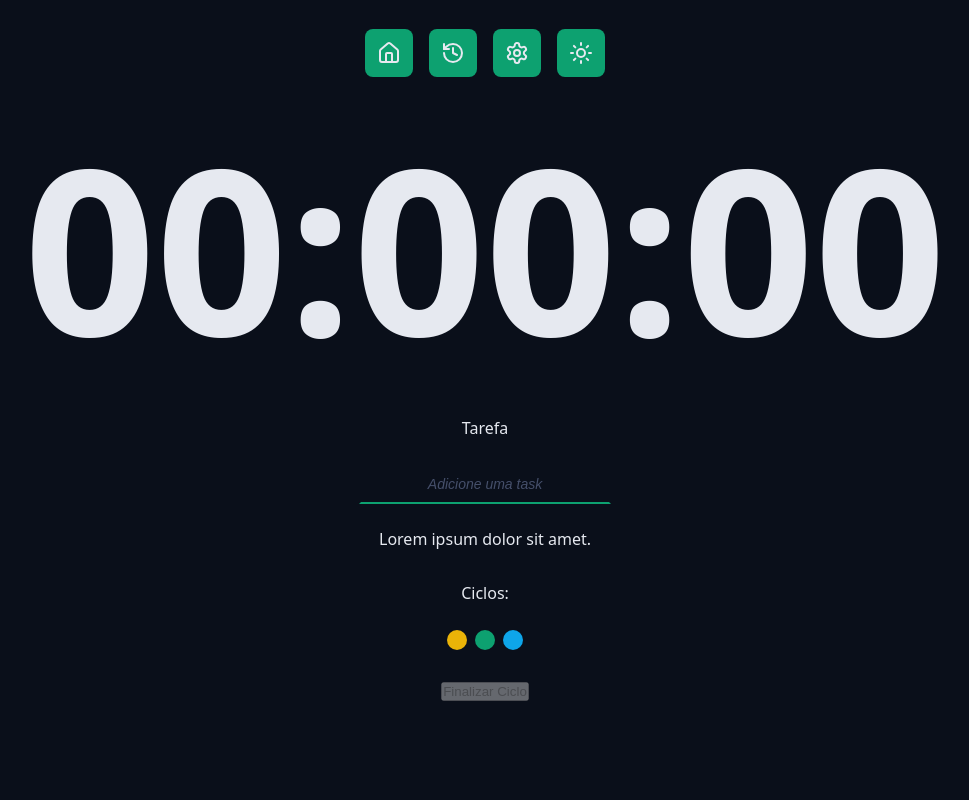
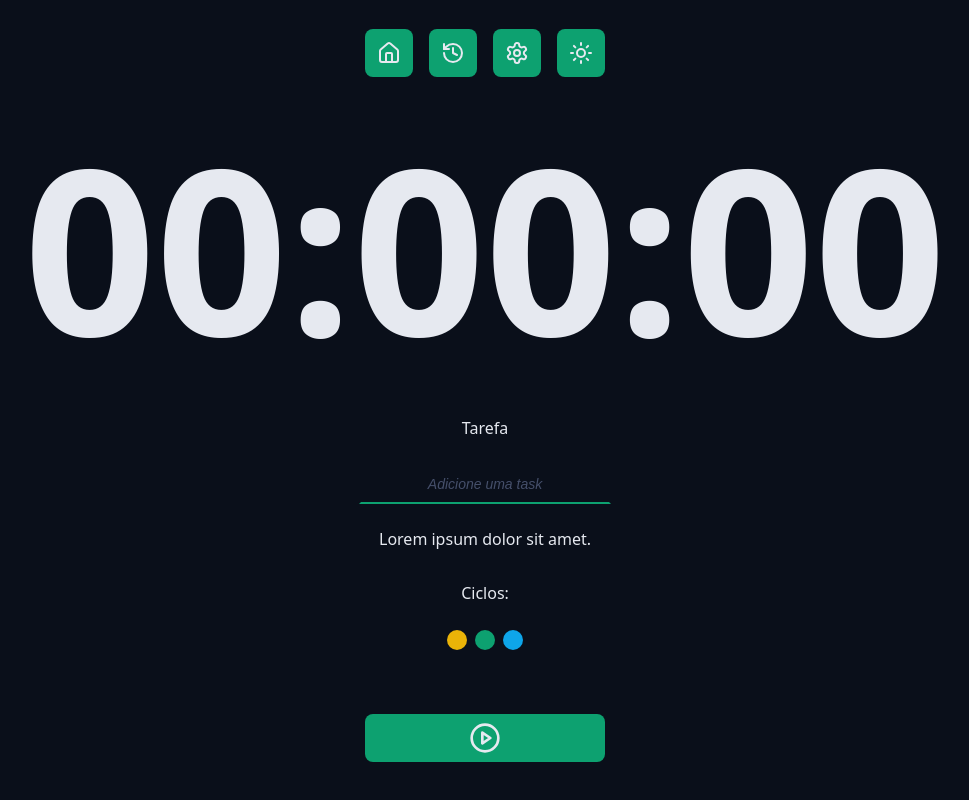
Before and after one commit to robsonhansen/temporus, a React (Vite) app: page / in a window 1280 px wide. Shown: the part 196-996 px from the top of the page, without its empty margins (155-1124 px from the left). Before the commit the page ends 929 px from the top, so only its background shows below. Built offline with nearby package versions, Linux system fonts and the light colour scheme.

Commit message:
feat: componente button

```diff
--- a/src/App.tsx
+++ b/src/App.tsx
@@ -5,9 +5,11 @@
 import { Logo } from "./components/Logo";
 import { Menu } from "./components/Menu";
 import { Cycles } from "./components/Cycles";
+import { DefaultButton } from "./components/DefaultButton";
 
 import "./styles/global.css";
 import "./styles/theme.css";
+import { PlayCircleIcon } from "lucide-react";
 export function App() {
   return (
     <>
@@ -27,7 +29,7 @@
         <Cycles />
       </Container>
       <Container>
-        <button disabled>Finalizar Ciclo</button>
+        <DefaultButton icon={<PlayCircleIcon />} />
       </Container>
     </>
   );
--- /dev/null
+++ b/src/components/DefaultButton/index.tsx
@@ -0,0 +1,14 @@
+import styles from "./styles.module.css";
+
+type DefaultButtonProps = {
+  icon: React.ReactNode;
+  color?: "green" | "red";
+} & React.ComponentProps<"button">;
+
+export function DefaultButton({ icon, color = "green", ...props }: DefaultButtonProps) {
+  return (
+    <button className={`${styles.button} ${styles[color]}`} {...props}>
+      {icon}
+    </button>
+  );
+}
--- /dev/null
+++ b/src/components/DefaultButton/styles.module.css
@@ -0,0 +1,33 @@
+.button {
+  border: none;
+  background: var(--primary);
+  color: var(--text-over-primery);
+  display: flex;
+  align-items: center;
+  justify-content: center;
+  min-width: 24rem;
+  padding: 0.8rem;
+  border-radius: 0.8rem;
+  margin: 3.2rem 0;
+  cursor: pointer;
+  transform: all 0.1s ease-in-out;
+}
+
+.button:hover {
+  filter: brightness(80%);
+}
+
+.button svg {
+  width: 3.2rem;
+  height: 3.2rem;
+}
+
+.red {
+  background: var(--error);
+  color: var(--text-over-error);
+}
+
+.green {
+  background: var(--primary);
+  color: var(--text-over-primery);
+}
```
